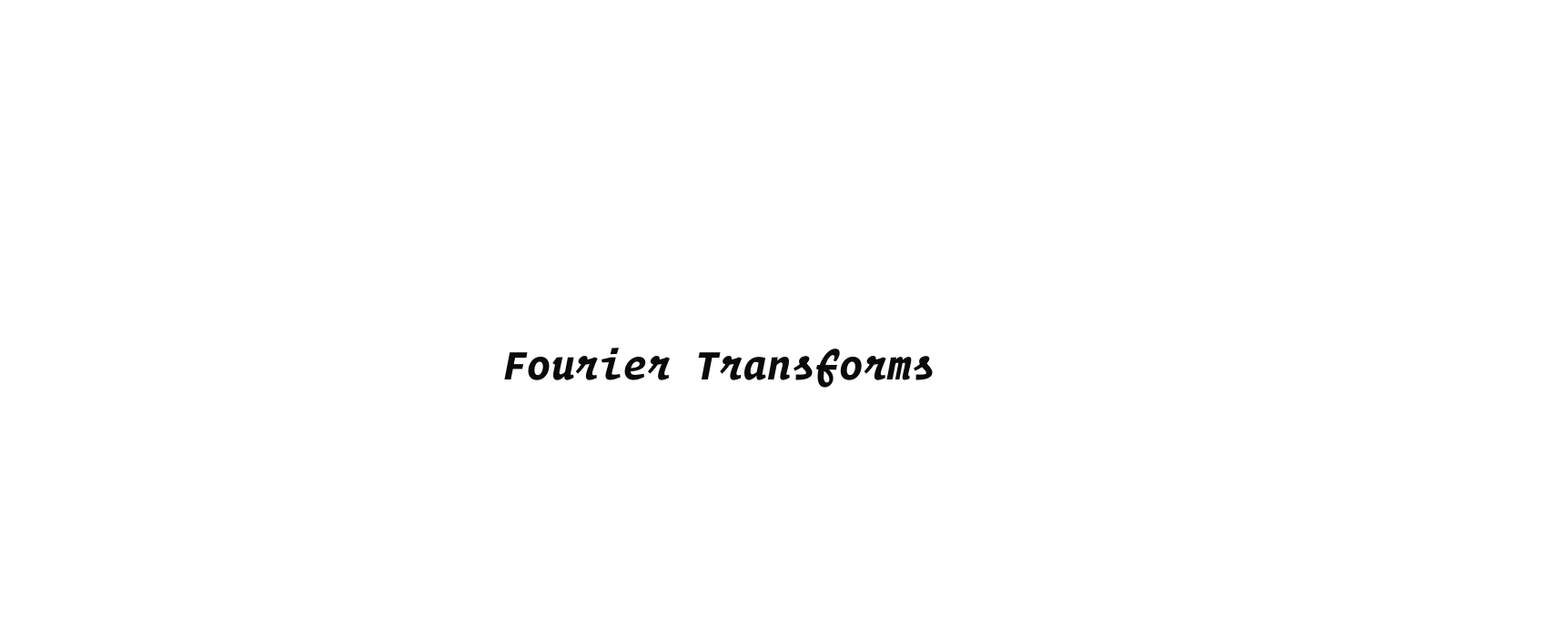
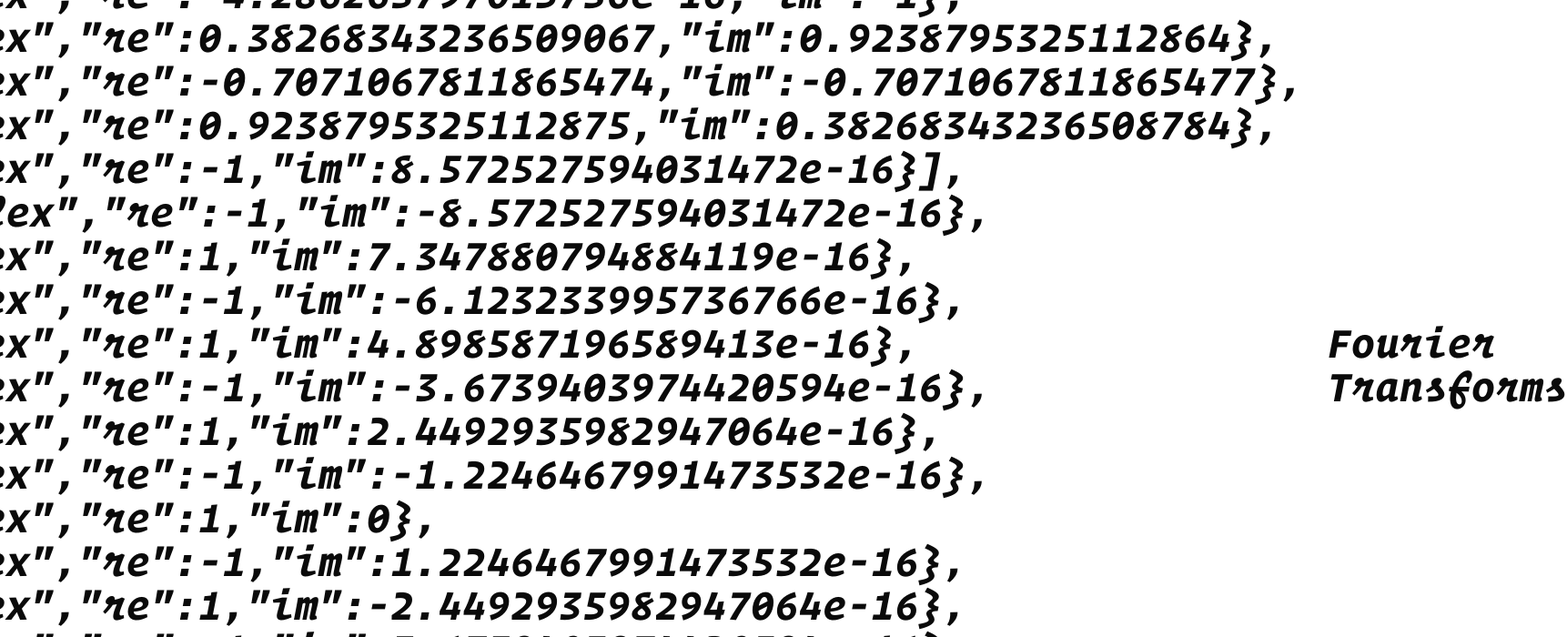
Before and after one commit to 4oeuhtns/fouriertransform, a Next.js app: page / in a window 1280 px wide. Shown: the top 700 px of the page at 91% size, 1722 px wide, since content can reach past the window. Built offline with nearby package versions, Linux system fonts and the light colour scheme.

Commit message:
reformatted to react

```diff
--- a/app/page.js
+++ b/app/page.js
@@ -1,12 +1,11 @@
 import Image from "next/image";
 import { Button } from "@/components/ui/button";
+import Solver from "@/components/algorithm";
 
 export default function Home() {
   return (
     <div className="h-screen w-full flex justify-center items-center text-5xl font-operatorItalic">
-      <canvas>
-
-      </canvas>
+      <Solver />
       <h1 className="text-5xl font-operatorItalic">Fourier Transforms</h1>
       </div>
   );
--- /dev/null
+++ b/components/algorithm.jsx
@@ -0,0 +1,88 @@
+"use client";
+
+import React, { useState, useEffect } from "react";
+import { complex, lusolve, cos, sin } from "mathjs";
+
+export default function Solver() {
+  const [points, setPoints] = useState([
+    [0, 0],
+    [0.5, 0],
+    [1, 0],
+    [1.5, 0],
+    [2, 0],
+    [2, 0.5],
+    [2, 1],
+    [2, 1.5],
+    [2, 2],
+    [1.5, 2],
+    [1, 2],
+    [0.5, 2],
+    [0, 2],
+    [0, 1.5],
+    [0, 1],
+    [0, 0.5],
+  ]);
+
+  useEffect(() => {
+    const tempCoefficients = [];
+    for (let i = 0; i < points.length; i++) {
+      const temp = [];
+      if (points.length % 2 === 1) {
+        for (
+          let k = Math.round((-1 * (points.length - 1)) / 2);
+          k <= Math.round((points.length - 1) / 2);
+          k++
+        ) {
+          temp.push(
+            complex(
+              cos((2 * Math.PI * i * k) / points.length),
+              sin((2 * Math.PI * i * k) / points.length)
+            )
+          );
+        }
+      } else {
+        for (
+          let k = Math.round((-1 * points.length) / 2 + 1);
+          k <= Math.round(points.length / 2);
+          k++
+        ) {
+          temp.push(
+            complex(
+              cos((2 * Math.PI * i * k) / points.length),
+              sin((2 * Math.PI * i * k) / points.length)
+            )
+          );
+        }
+      }
+      tempCoefficients.push(temp);
+    }
+    setCoefficients(tempCoefficients);
+
+    const tempComplexPoints = points.map(point => complex(point[0], point[1]));
+    setComplexPoints(tempComplexPoints);
+  }, [points]);
+
+  const [coefficients, setCoefficients] = useState([]);
+  const [complexPoints, setComplexPoints] = useState([]);
+
+  useEffect(() => {
+    if (coefficients.length > 0 && complexPoints.length > 0) {
+      const solution = lusolve(coefficients, complexPoints);
+
+      let start;
+      if (points.length % 2 === 1) {
+        start = -1 * Math.floor((points.length - 1) / 2);
+      } else {
+        start = -1 * Math.floor(points.length / 2) + 1;
+      }
+
+      let out = "";
+      for (let i = 0; i < points.length; i++) {
+        out += `(${solution[i]})e^{\\frac{${2 * (i + start)}\\pi}{${points.length}}it}+`;
+      }
+      console.log(out.slice(0, -1));
+    }
+  }, [coefficients, complexPoints, points]);
+
+  return <p>{JSON.stringify(coefficients)}</p>;
+}
```
